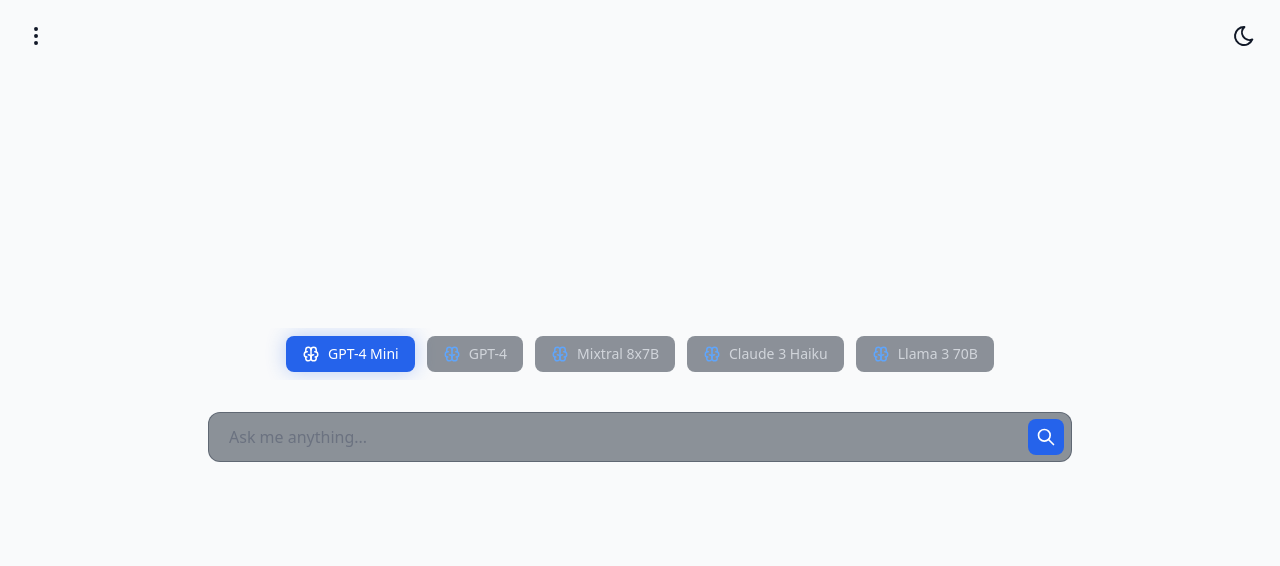
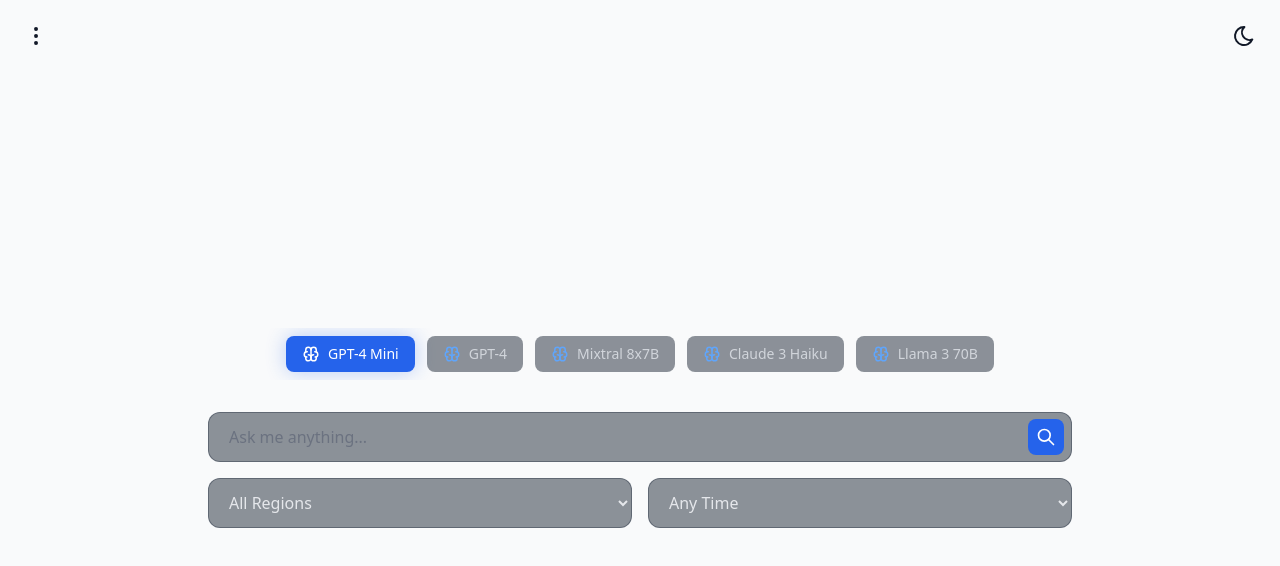
Before and after one commit to aymanbest/AISearchEngine, a React (Create React App) app: page / in a window 1280 px wide. Shown: the top 566 px of the page. Built offline with nearby package versions, Linux system fonts and the light colour scheme.

Commit message:
Added pagination and filters for search

```diff
--- a/src/App.js
+++ b/src/App.js
@@ -8,20 +8,22 @@
 
 function App() {
   const [query, setQuery] = useState('');
-  // eslint-disable-next-line
-  const [results, setResults] = useState([]);
+  const [resultsHistory, setResultsHistory] = useState([]);
+  const [currentPageIndex, setCurrentPageIndex] = useState(0);
   const [hasSearched, setHasSearched] = useState(false);
   const [selectedModel, setSelectedModel] = useState('gpt-4o-mini');
-  const [activeTab, setActiveTab] = useState('search'); // Add this
-  const [showMenu, setShowMenu] = useState(false); // Add this
-  // eslint-disable-next-line
+  const [activeTab, setActiveTab] = useState('search');
+  const [showMenu, setShowMenu] = useState(false);
+  // eslint-disable-next-line no-unused-vars
   const [loading, setLoading] = useState(false);
-  // eslint-disable-next-line
+  // eslint-disable-next-line no-unused-vars
   const [error, setError] = useState(null);
   const [darkMode, setDarkMode] = useState(() => {
     return localStorage.getItem('darkMode') === 'true' ||
       window.matchMedia('(prefers-color-scheme: dark)').matches;
   });
+  const [nextPageLink, setNextPageLink] = useState(null);
+  const [animationClass, setAnimationClass] = useState('');
 
   useEffect(() => {
     if (darkMode) {
@@ -32,37 +34,30 @@
     localStorage.setItem('darkMode', darkMode);
   }, [darkMode]);
 
-  const handleSearch = async (searchQuery) => {
+  const handleSearch = async (searchQuery, region, time, nextPage = false) => {
     setQuery(searchQuery);
     setHasSearched(true);
     setLoading(true);
     setError(null);
 
     try {
-      // Use proper URL encoding and concatenation
       const encodedQuery = encodeURIComponent(searchQuery);
-      const response = await fetch(
-        `${process.env.REACT_APP_CORS_PROXY_URL}?endpoint=https://html.duckduckgo.com/html/?q=${encodedQuery}`
-      );
+      const url = nextPage ? nextPageLink : `${process.env.REACT_APP_CORS_PROXY_URL}?endpoint=https://html.duckduckgo.com/html/?q=${encodedQuery}&df=${time}&kl=${region}`;
+      const response = await fetch(url);
 
       if (!response.ok) {
         throw new Error(`HTTP error! status: ${response.status}`);
       }
 
-      // Extract the HTML content from the returned string
       let rawHtml = await response.text();
       if (rawHtml.startsWith('"') && rawHtml.endsWith('"')) {
-        rawHtml = rawHtml.slice(1, -1); // Remove the wrapping quotes
+        rawHtml = rawHtml.slice(1, -1);
       }
 
-      // Decode any escaped characters (if necessary)
       const decodedHtml = rawHtml.replace(/\\"/g, '"').replace(/\\\\/g, '\\');
-
-      // Parse the HTML content
       const parser = new DOMParser();
       const doc = parser.parseFromString(decodedHtml, 'text/html');
 
-      // Helper function to extract actual URLs from DuckDuckGo's obfuscated links
       const resolveLink = (url) => {
         try {
           const parsedUrl = new URL(url);
@@ -76,10 +71,9 @@
         } catch (e) {
           console.error('Error resolving URL:', e);
         }
-        return url; // Return the original URL if no `uddg` found
+        return url;
       };
 
-      // Extract Wikipedia result (zero-click info)
       const wikipediaDiv = doc.querySelector('.zci-wrapper');
       const wikipediaResult = wikipediaDiv
         ? {
@@ -100,7 +94,6 @@
         }
         : null;
 
-      // Clean up the description
       if (wikipediaResult) {
         wikipediaResult.description = wikipediaResult.description
           .replace(/\s+/g, ' ')
@@ -108,9 +101,6 @@
           .trim();
       }
 
-      console.log('Wikipedia result:', wikipediaResult);
-
-      // Extract regular search results
       const resultsDivs = doc.querySelectorAll('.results_links_deep');
       const parsedResults = Array.from(resultsDivs).map((div) => {
         const obfuscatedLink = div.querySelector('.result__a')?.href || '';
@@ -124,10 +114,13 @@
         };
       });
 
-      console.log('Parsed results:', parsedResults);
+      const nextPageForm = doc.querySelector('.nav-link form');
+      const nextPageParams = new URLSearchParams(new FormData(nextPageForm)).toString();
+      const nextPageUrl = `${process.env.REACT_APP_CORS_PROXY_URL}?endpoint=https://html.duckduckgo.com/html/?${nextPageParams}`;
+      setNextPageLink(nextPageUrl);
 
-      // Combine and set results
-      setResults([...(wikipediaResult ? [wikipediaResult] : []), ...parsedResults]);
+      setResultsHistory(prevHistory => nextPage ? [...prevHistory, parsedResults] : [[...(wikipediaResult ? [wikipediaResult] : []), ...parsedResults]]);
+      setCurrentPageIndex(prevIndex => nextPage ? prevIndex + 1 : 0);
     } catch (err) {
       console.error('Search error:', err);
       setError('Failed to fetch search results');
@@ -136,12 +129,32 @@
     }
   };
 
+  const handleNextPage = () => {
+    setAnimationClass('opacity-0 transition-opacity duration-500');
+    setTimeout(() => {
+      if (currentPageIndex < resultsHistory.length - 1) {
+        setCurrentPageIndex(currentPageIndex + 1);
+      } else {
+        handleSearch(query, null, null, true);
+      }
+      setAnimationClass('opacity-100 transition-opacity duration-500');
+    }, 500);
+  };
+
+  const handlePreviousPage = () => {
+    setAnimationClass('opacity-0 transition-opacity duration-500');
+    setTimeout(() => {
+      if (currentPageIndex > 0) {
+        setCurrentPageIndex(currentPageIndex - 1);
+      }
+      setAnimationClass('opacity-100 transition-opacity duration-500');
+    }, 500);
+  };
 
   return (
     <div className={darkMode ? 'dark' : ''}>
       <div className="min-h-screen bg-gray-50 dark:bg-gray-900 text-gray-900 dark:text-gray-100 transition-colors duration-300">
-        <header className={`p-4 flex justify-between items-center sticky top-0 bg-gray-50 dark:bg-gray-900 z-50
-        ${hasSearched ? '' : ''}`}>
+        <header className={`p-4 flex justify-between items-center sticky top-0 bg-gray-50 dark:bg-gray-900 z-50 ${hasSearched ? '' : ''}`}>
           <div className="relative">
             <button
               onClick={() => setShowMenu(!showMenu)}
@@ -151,15 +164,13 @@
             </button>
 
             {showMenu && (
-              <div className="absolute left-0 mt-2 w-48 rounded-lg shadow-lg
-                    bg-white dark:bg-gray-800 border dark:border-gray-700 overflow-hidden">
+              <div className="absolute left-0 mt-2 w-48 rounded-lg shadow-lg bg-white dark:bg-gray-800 border dark:border-gray-700 overflow-hidden">
                 <button
                   onClick={() => {
                     setActiveTab('search');
                     setShowMenu(false);
                   }}
-                  className={`w-full px-4 py-2 text-left flex items-center gap-2 ${activeTab === 'search' ? 'bg-blue-50 dark:bg-blue-900' : 'hover:bg-gray-100 dark:hover:bg-gray-700'
-                    }`}
+                  className={`w-full px-4 py-2 text-left flex items-center gap-2 ${activeTab === 'search' ? 'bg-blue-50 dark:bg-blue-900' : 'hover:bg-gray-100 dark:hover:bg-gray-700'}`}
                 >
                   <IconSearch size={20} />
                   Search
@@ -169,8 +180,7 @@
                     setActiveTab('image');
                     setShowMenu(false);
                   }}
-                  className={`w-full px-4 py-2 text-left flex items-center gap-2 ${activeTab === 'image' ? 'bg-blue-50 dark:bg-blue-900' : 'hover:bg-gray-100 dark:hover:bg-gray-700'
-                    }`}
+                  className={`w-full px-4 py-2 text-left flex items-center gap-2 ${activeTab === 'image' ? 'bg-blue-50 dark:bg-blue-900' : 'hover:bg-gray-100 dark:hover:bg-gray-700'}`}
                 >
                   <IconPhoto size={20} />
                   Image Generator
@@ -187,11 +197,9 @@
           </button>
         </header>
 
-        <main className={`container mx-auto px-4 transition-all duration-500 ease-in-out
-    ${activeTab === 'search' && !hasSearched ? 'mt-[30vh]' : 'mt-4'}`}>
+        <main className={`container mx-auto px-4 transition-all duration-500 ease-in-out ${activeTab === 'search' && !hasSearched ? 'mt-[30vh]' : 'mt-4'}`}>
           {activeTab === 'search' ? (
             <div className="flex flex-col gap-6">
-              {/* Sticky Search Section */}
               <div className="sticky top-0 z-50 bg-gray-50 dark:bg-gray-900 pt-4 pb-6">
                 <SearchBar
                   onSearch={handleSearch}
@@ -210,10 +218,14 @@
                 )}
               </div>
 
-              {/* Scrollable Results */}
-              {hasSearched && (
-                <div className="relative">
-                  <SearchResults results={results} />
+              {hasSearched && resultsHistory[currentPageIndex] && (
+                <div className={`relative ${animationClass}`}>
+                  <SearchResults
+                    results={resultsHistory[currentPageIndex]}
+                    onNextPage={handleNextPage}
+                    onPreviousPage={handlePreviousPage}
+                    currentPageIndex={currentPageIndex}
+                  />
                 </div>
               )}
             </div>
--- a/src/components/ImageGenerator.js
+++ b/src/components/ImageGenerator.js
@@ -1,5 +1,5 @@
 import React, { useState } from 'react';
-import { IconPhoto, IconLoader2, IconPencil, IconDownload, IconPalette } from '@tabler/icons-react';
+import { IconPhoto, IconLoader2, IconDownload, IconPalette } from '@tabler/icons-react';
 
 
 const secureImageUrl = (url) => {
--- a/src/components/SearchBar.js
+++ b/src/components/SearchBar.js
@@ -9,6 +9,81 @@
     { id: 'mixtral-8x7b', name: 'Mixtral 8x7B' },
     { id: 'claude-3-haiku', name: 'Claude 3 Haiku' },
     { id: 'llama-3.1-70b', name: 'Llama 3 70B' }
+];
+
+const REGIONS = [
+    { value: '', name: 'All Regions' },
+    { value: 'ar-es', name: 'Argentina' },
+    { value: 'au-en', name: 'Australia' },
+    { value: 'at-de', name: 'Austria' },
+    { value: 'be-fr', name: 'Belgium (fr)' },
+    { value: 'be-nl', name: 'Belgium (nl)' },
+    { value: 'br-pt', name: 'Brazil' },
+    { value: 'bg-bg', name: 'Bulgaria' },
+    { value: 'ca-en', name: 'Canada (en)' },
+    { value: 'ca-fr', name: 'Canada (fr)' },
+    { value: 'ct-ca', name: 'Catalonia' },
+    { value: 'cl-es', name: 'Chile' },
+    { value: 'cn-zh', name: 'China' },
+    { value: 'co-es', name: 'Colombia' },
+    { value: 'hr-hr', name: 'Croatia' },
+    { value: 'cz-cs', name: 'Czech Republic' },
+    { value: 'dk-da', name: 'Denmark' },
+    { value: 'ee-et', name: 'Estonia' },
+    { value: 'fi-fi', name: 'Finland' },
+    { value: 'fr-fr', name: 'France' },
+    { value: 'de-de', name: 'Germany' },
+    { value: 'gr-el', name: 'Greece' },
+    { value: 'hk-tzh', name: 'Hong Kong' },
+    { value: 'hu-hu', name: 'Hungary' },
+    { value: 'is-is', name: 'Iceland' },
+    { value: 'in-en', name: 'India (en)' },
+    { value: 'id-en', name: 'Indonesia (en)' },
+    { value: 'ie-en', name: 'Ireland' },
+    { value: 'il-en', name: 'Israel (en)' },
+    { value: 'it-it', name: 'Italy' },
+    { value: 'jp-jp', name: 'Japan' },
+    { value: 'kr-kr', name: 'Korea' },
+    { value: 'lv-lv', name: 'Latvia' },
+    { value: 'lt-lt', name: 'Lithuania' },
+    { value: 'my-en', name: 'Malaysia (en)' },
+    { value: 'mx-es', name: 'Mexico' },
+    { value: 'nl-nl', name: 'Netherlands' },
+    { value: 'nz-en', name: 'New Zealand' },
+    { value: 'no-no', name: 'Norway' },
+    { value: 'pk-en', name: 'Pakistan (en)' },
+    { value: 'pe-es', name: 'Peru' },
+    { value: 'ph-en', name: 'Philippines (en)' },
+    { value: 'pl-pl', name: 'Poland' },
+    { value: 'pt-pt', name: 'Portugal' },
+    { value: 'ro-ro', name: 'Romania' },
+    { value: 'ru-ru', name: 'Russia' },
+    { value: 'xa-ar', name: 'Saudi Arabia' },
+    { value: 'sg-en', name: 'Singapore' },
+    { value: 'sk-sk', name: 'Slovakia' },
+    { value: 'sl-sl', name: 'Slovenia' },
+    { value: 'za-en', name: 'South Africa' },
+    { value: 'es-ca', name: 'Spain (ca)' },
+    { value: 'es-es', name: 'Spain (es)' },
+    { value: 'se-sv', name: 'Sweden' },
+    { value: 'ch-de', name: 'Switzerland (de)' },
+    { value: 'ch-fr', name: 'Switzerland (fr)' },
+    { value: 'tw-tzh', name: 'Taiwan' },
+    { value: 'th-en', name: 'Thailand (en)' },
+    { value: 'tr-tr', name: 'Turkey' },
+    { value: 'us-en', name: 'US (English)' },
+    { value: 'us-es', name: 'US (Spanish)' },
+    { value: 'ua-uk', name: 'Ukraine' },
+    { value: 'uk-en', name: 'United Kingdom' },
+    { value: 'vn-en', name: 'Vietnam (en)' }
+];
+
+const TIMES = [
+    { value: '', name: 'Any Time' },
+    { value: 'd', name: 'Past Day' },
+    { value: 'w', name: 'Past Week' },
+    { value: 'm', name: 'Past Month' },
+    { value: 'y', name: 'Past Year' }
 ];
 
 async function fetchAutocompleteSuggestions(query) {
@@ -37,6 +112,8 @@
 
 function SearchBar({ onSearch, hasSearched, selectedModel, onModelChange }) {
     const [input, setInput] = useState('');
+    const [region, setRegion] = useState('');
+    const [time, setTime] = useState('');
     const [suggestions, setSuggestions] = useState([]);
     const [showSuggestions, setShowSuggestions] = useState(false);
     const [loading, setLoading] = useState(false);
@@ -63,7 +140,7 @@
         setInput(suggestionText);
         setShowSuggestions(false);
         setSuggestions([]);
-        onSearch(suggestionText);
+        onSearch(suggestionText, region, time);
     };
 
     // Handle keyboard navigation
@@ -92,13 +169,12 @@
         if (!input.trim()) return;
 
         setLoading(true);
-        onSearch(input);
+        onSearch(input, region, time);
         setSuggestions([]);
         setShowSuggestions(false);
         setSelectedIndex(-1);
         setLoading(false);
     };
-
 
     return (
         <div className="max-w-4xl mx-auto px-4 relative">
@@ -140,7 +216,7 @@
             </div>
 
             {/* Search Form */}
-            <form onSubmit={handleSubmit} className="relative group">
+            <form onSubmit={handleSubmit} className="relative group space-y-4">
                 {/* Glow effect container */}
                 <div className="absolute -inset-0.5 bg-gradient-to-r from-blue-600/0 via-blue-600/20 to-blue-600/0
                     rounded-xl opacity-0 group-focus-within:opacity-100 blur-lg
@@ -179,6 +255,28 @@
                     </button>
                 </div>
 
+                {/* Region and Time Filters */}
+                <div className="flex gap-4">
+                    <select
+                        className="w-full px-4 py-3 rounded-xl bg-gray-800/50 border border-gray-700/50 text-gray-200 z-10"
+                        value={region}
+                        onChange={(e) => setRegion(e.target.value)}
+                    >
+                        {REGIONS.map(({ value, name }) => (
+                            <option key={value} value={value}>{name}</option>
+                        ))}
+                    </select>
+                    <select
+                        className="w-full px-4 py-3 rounded-xl bg-gray-800/50 border border-gray-700/50 text-gray-200 z-10"
+                        value={time}
+                        onChange={(e) => setTime(e.target.value)}
+                    >
+                        {TIMES.map(({ value, name }) => (
+                            <option key={value} value={value}>{name}</option>
+                        ))}
+                    </select>
+                </div>
+
                 {/* Suggestions */}
                 {showSuggestions && suggestions.length > 0 && (
                     <SuggestionsList
--- a/tailwind.config.js
+++ b/tailwind.config.js
@@ -6,6 +6,12 @@
   ],
   theme: {
     extend: {
+      transitionProperty: {
+        'opacity': 'opacity',
+      },
+      transitionDuration: {
+        '500': '500ms',
+      },
       keyframes: {
         float: {
           '0%, 100%': { transform: 'translateY(0)' },
```
Also changed, not shown: src/components/AISearch.js (+0 -9 lines), src/components/SearchResults.js (+26 -2 lines).
